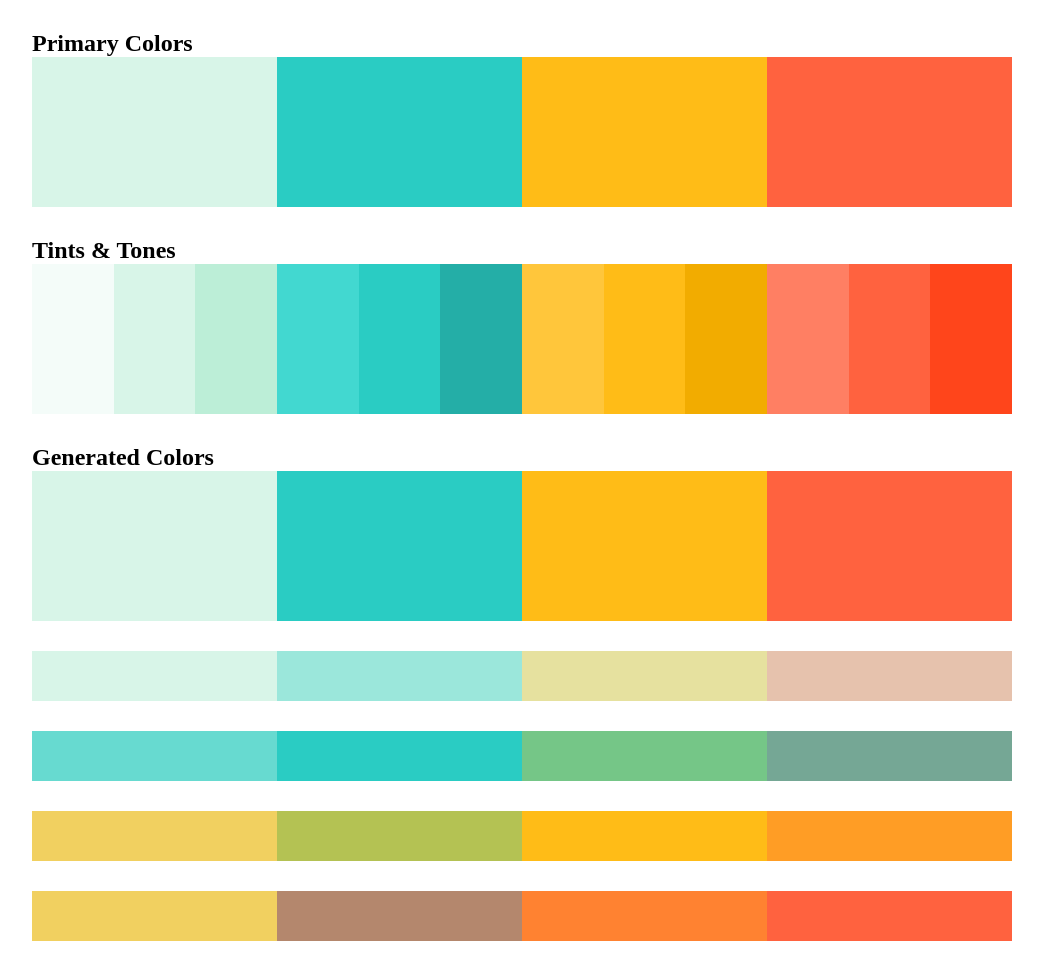
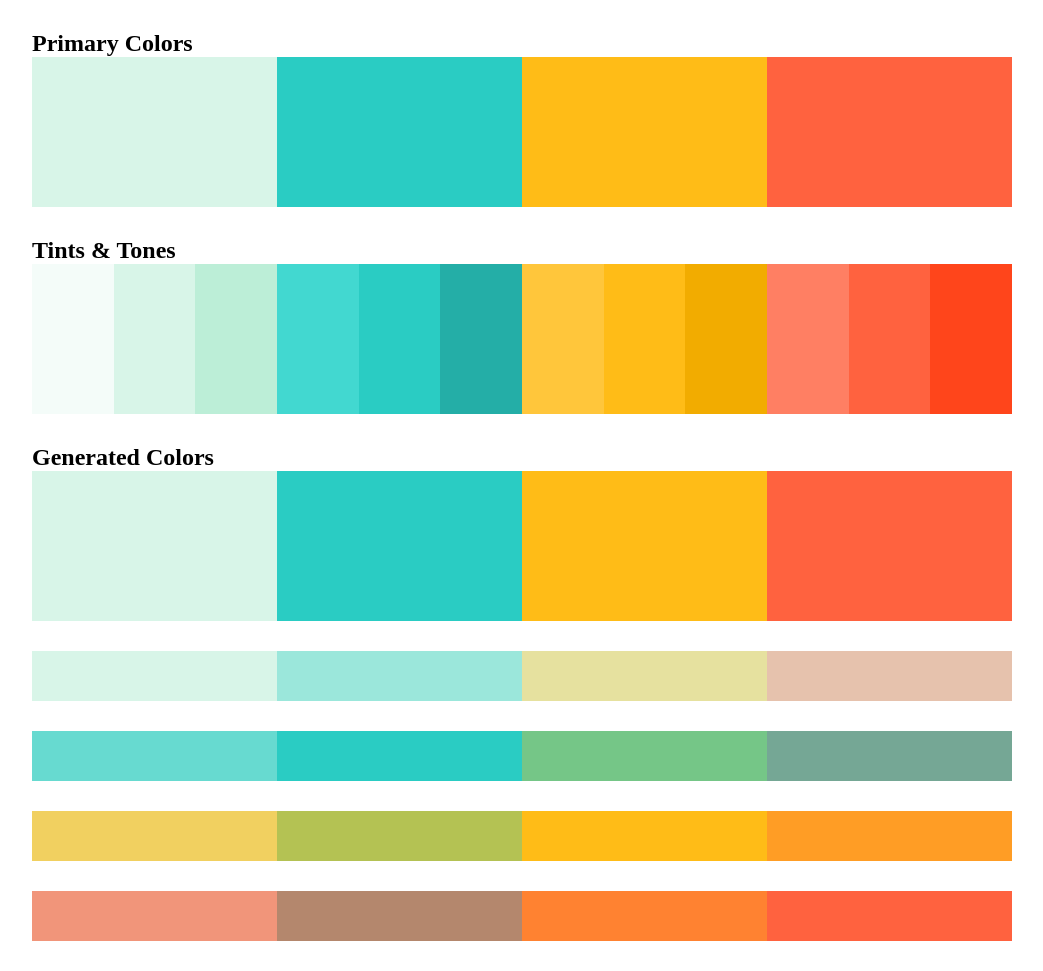
Before and after one commit to jenasancartier/color-guide, a plain HTML site: page index.html in a window 1280 px wide. Shown: the whole page, without its empty margins (118-1161 px from the left). Drawn offline with Linux system fonts and the light colour scheme.

Commit message:
fix error in code that was displaying incorrect color mix

```diff
--- a/styles.scss
+++ b/styles.scss
@@ -147,7 +147,7 @@ img {
 }
 
 .tomato-mix-1 {
-  background-color: mix($gold, $mint, $weight:65%)
+  background-color: mix($tomato, $mint, $weight:65%)
 }
 .tomato-mix-2 {
   background-color: mix($tomato, $teal, $weight:65%)
```
Also changed, not shown: styles.css.
